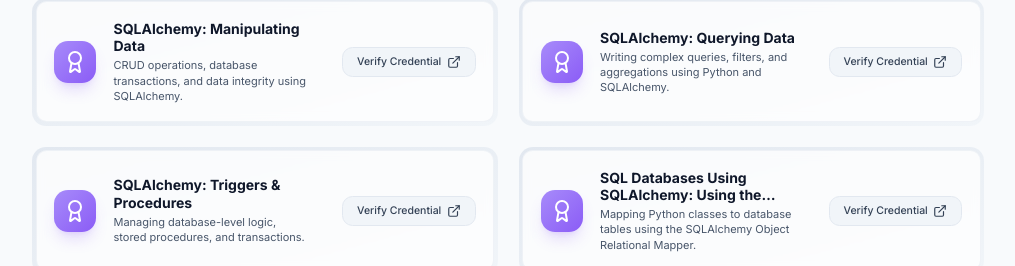
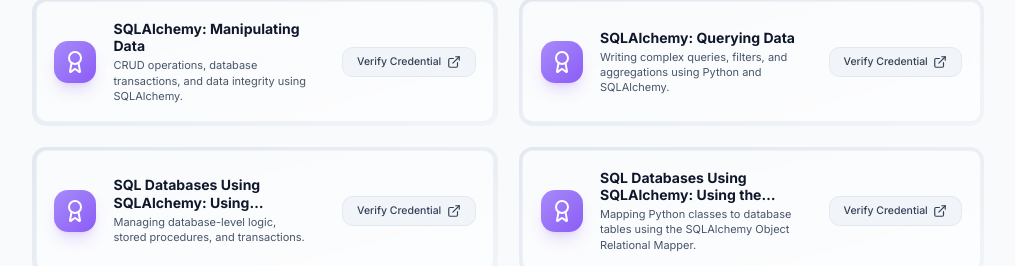
Before and after one commit to rclynn/my-portfolio, a React (Vite) app: page /certifications in a window 1280 px wide. Shown: the part 6628-6894 px from the top of the page, without its empty margins (132-1147 px from the left). Built offline with nearby package versions, Linux system fonts and the light colour scheme.

Commit message:
content: update SQLAlchemy Triggers certification title

```diff
--- a/src/data/portfolioData.js
+++ b/src/data/portfolioData.js
@@ -726,7 +726,7 @@
     category: 'Basic',
   },
   {
-    title: 'SQLAlchemy: Triggers & Procedures',
+    title: 'SQL Databases Using SQLAlchemy: Using Triggers, Stored Procedures, & Transactions',
     issuer: 'Professional Certification',
     description: 'Managing database-level logic, stored procedures, and transactions.',
     link: '/certifications/SQL Databases Using SQLAlchemy_ Using Triggers, Stored Procedures, & Transactions.png',
```
